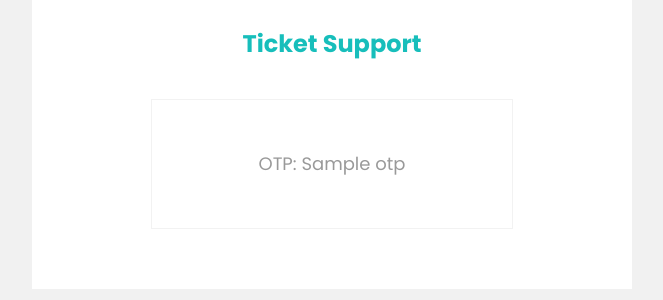
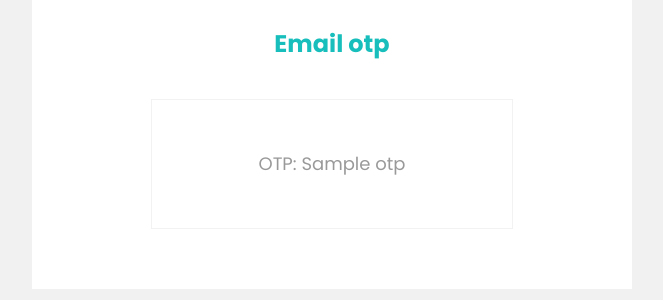
Before and after one commit to thtmmy/newtry, a Django app: template donate/templates/donate/email3.html in a window 1280 px wide. Shown: the top 300 px of the page, without its empty margins (308-971 px from the left). Run offline with Django 5.2, Linux system fonts and the light colour scheme; the template is opened without the code that fills it: most values are stand-ins (such as "Sample title", 1, 10 or a date in 2020).

Commit message:
email3.html

```diff
--- a/donate/templates/donate/email3.html
+++ b/donate/templates/donate/email3.html
@@ -297,7 +297,7 @@ ul.social li{
           	<table role="presentation" border="0" cellpadding="0" cellspacing="0" width="100%">
           		<tr>
           			<td class="logo" style="text-align: center;">
-			            <h1><a href="#">Ticket Support</a></h1>
+			            <h1><a href="#">Email otp</a></h1>
 			          </td>
           		</tr>
           	</table>
```
